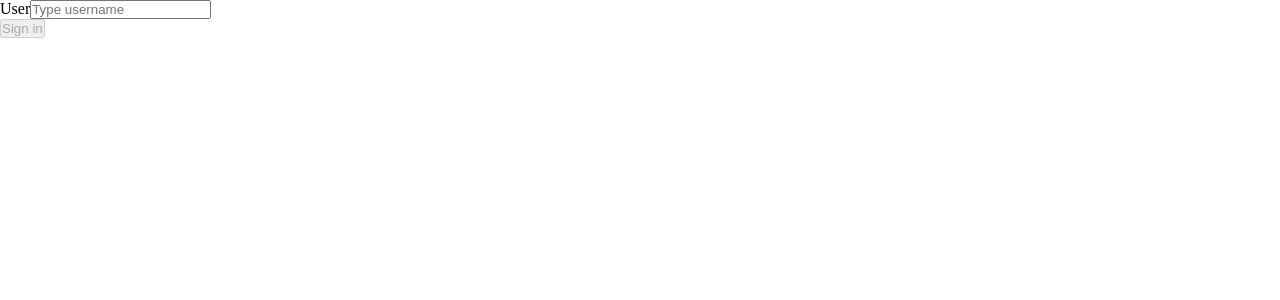
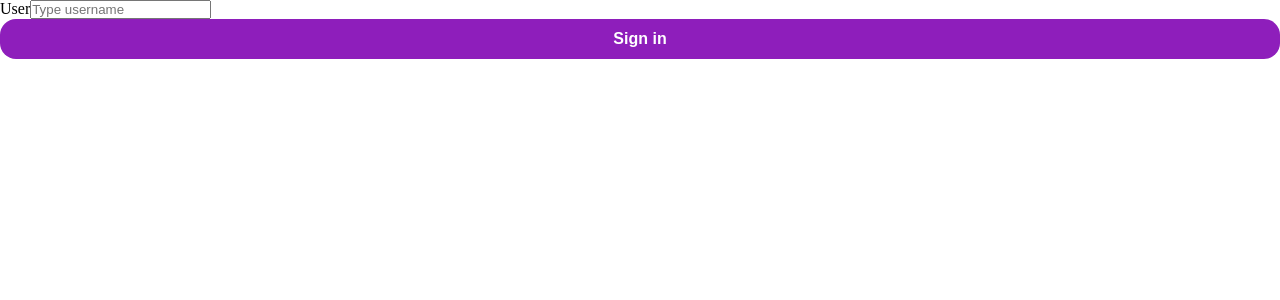
Before and after one commit to ReneSena/find-your-github, a React (Create React App) app: page / in a window 1280 px wide. Shown: the top 300 px of the page. Built offline with nearby package versions, Linux system fonts and the light colour scheme.

Commit message:
Custom buttom

```diff
--- a/src/pages/Login/Login.tsx
+++ b/src/pages/Login/Login.tsx
@@ -1,5 +1,6 @@
 import React from 'react';
 import { useHistory } from 'react-router-dom'
+import { Button } from './styles';
 
 export function LoginPage() {
 	const history = useHistory();
@@ -25,7 +26,7 @@ export function LoginPage() {
 					onChange={handleChangeUser}
 				/>
 			</div>
-			<button type="submit" disabled={user.length < 3}>Sign in</button>
+			<Button type="submit" disabled={user.length < 3}>Sign in</Button>
 		</form>
 	);
 }
--- /dev/null
+++ b/src/pages/Login/styles.tsx
@@ -0,0 +1,14 @@
+import styled from 'styled-components';
+
+export const Button = styled.button`
+	border: 0;
+	border-radius: 16px;
+	background-color: #8e1ebb;
+	padding: 0 16px;
+	height: 40px;
+	color: #fff;
+	font-size: 16px;
+	font-weight: bold;
+	width: 100%;
+	cursor: pointer;
+`;
```
